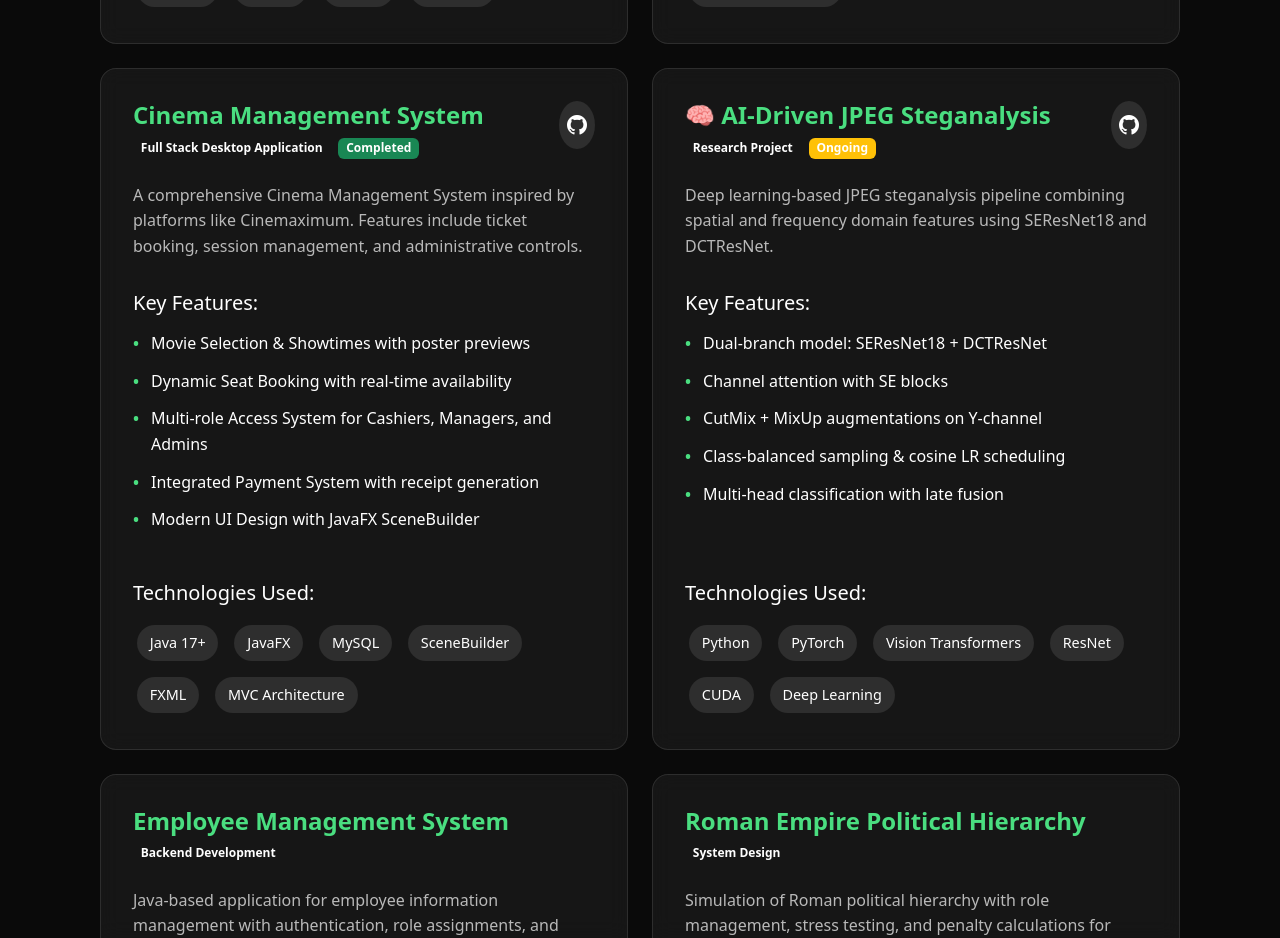
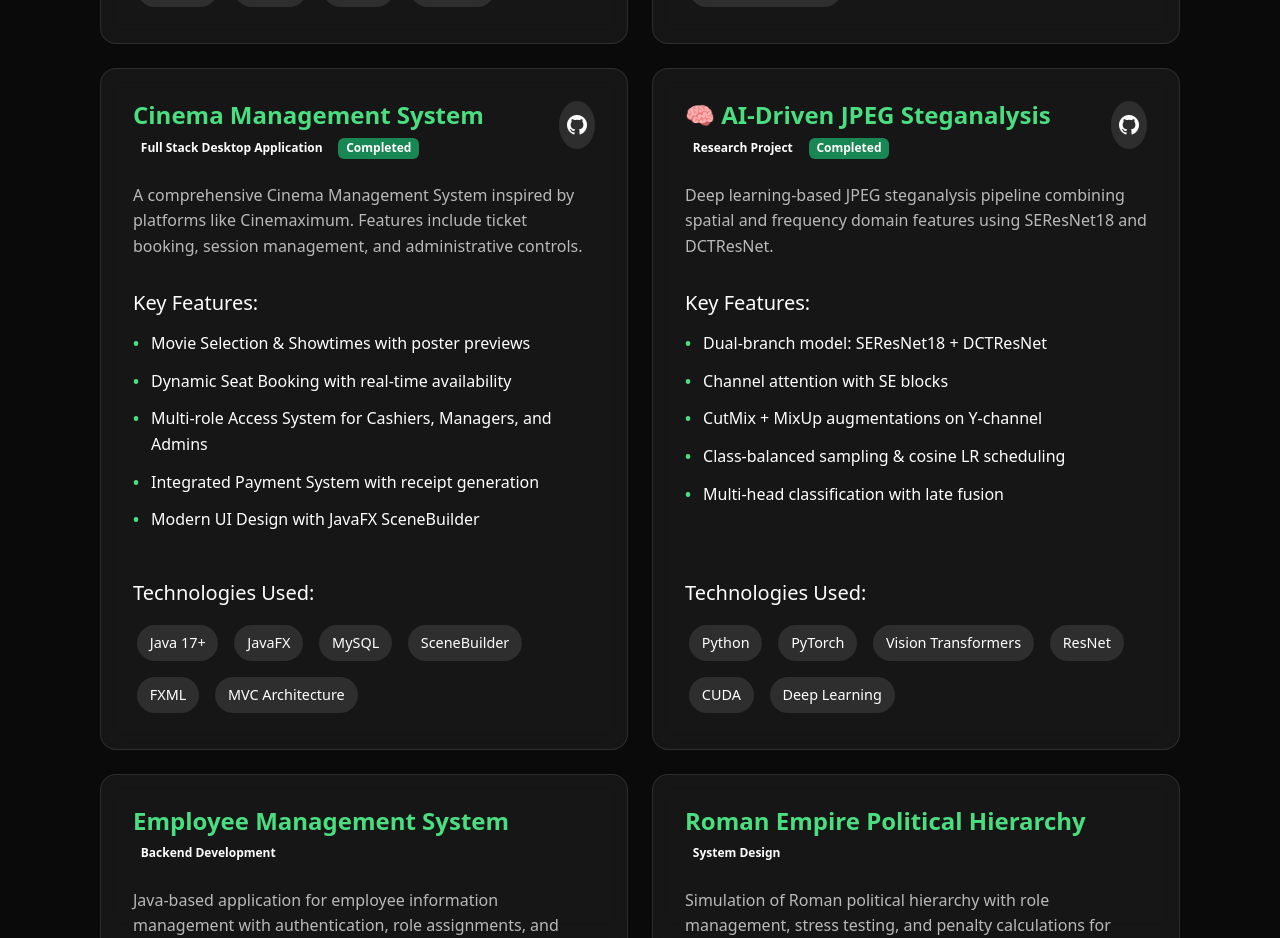
Before and after one commit to yarenbulut/myPortfolio, a React (Vite) app: page /projects in a window 1280 px wide. Shown: the part 1120-2058 px from the top of the page. Built offline with nearby package versions, Linux system fonts and the light colour scheme; the HTML template or start-up script is replaced by a standard one.

Commit message:
Update AI-Driven JPEG Steganalysis project status to Completed

```diff
--- a/src/pages/projects/index.tsx
+++ b/src/pages/projects/index.tsx
@@ -94,7 +94,7 @@ const Projects = () => {
       ],
       type: "Research Project",
       github: "https://github.com/yarenbulut/steganalysis",
-      status: "Ongoing"
+      status: "Completed"
     },
     {
       title: "Employee Management System",
```
